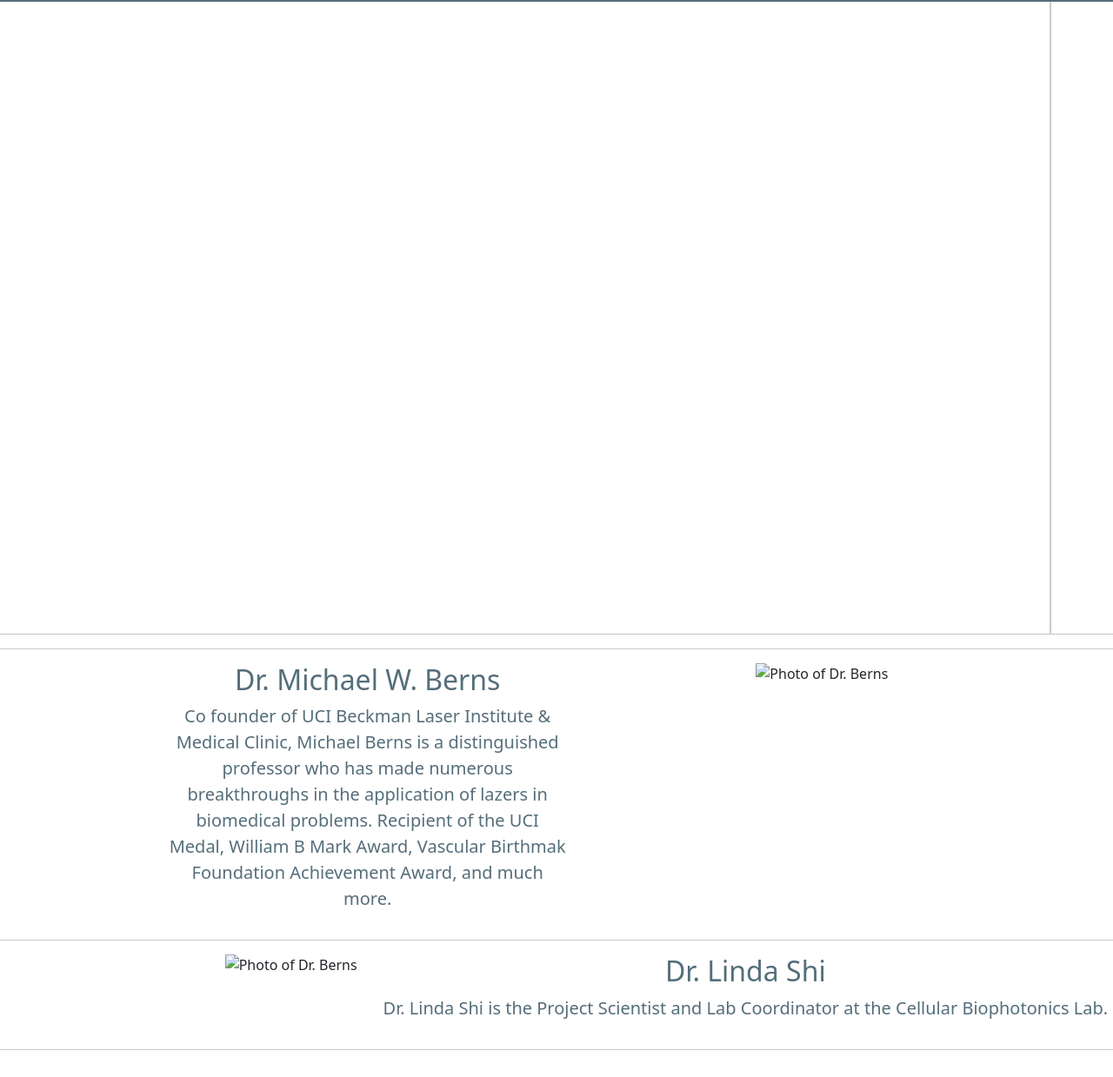
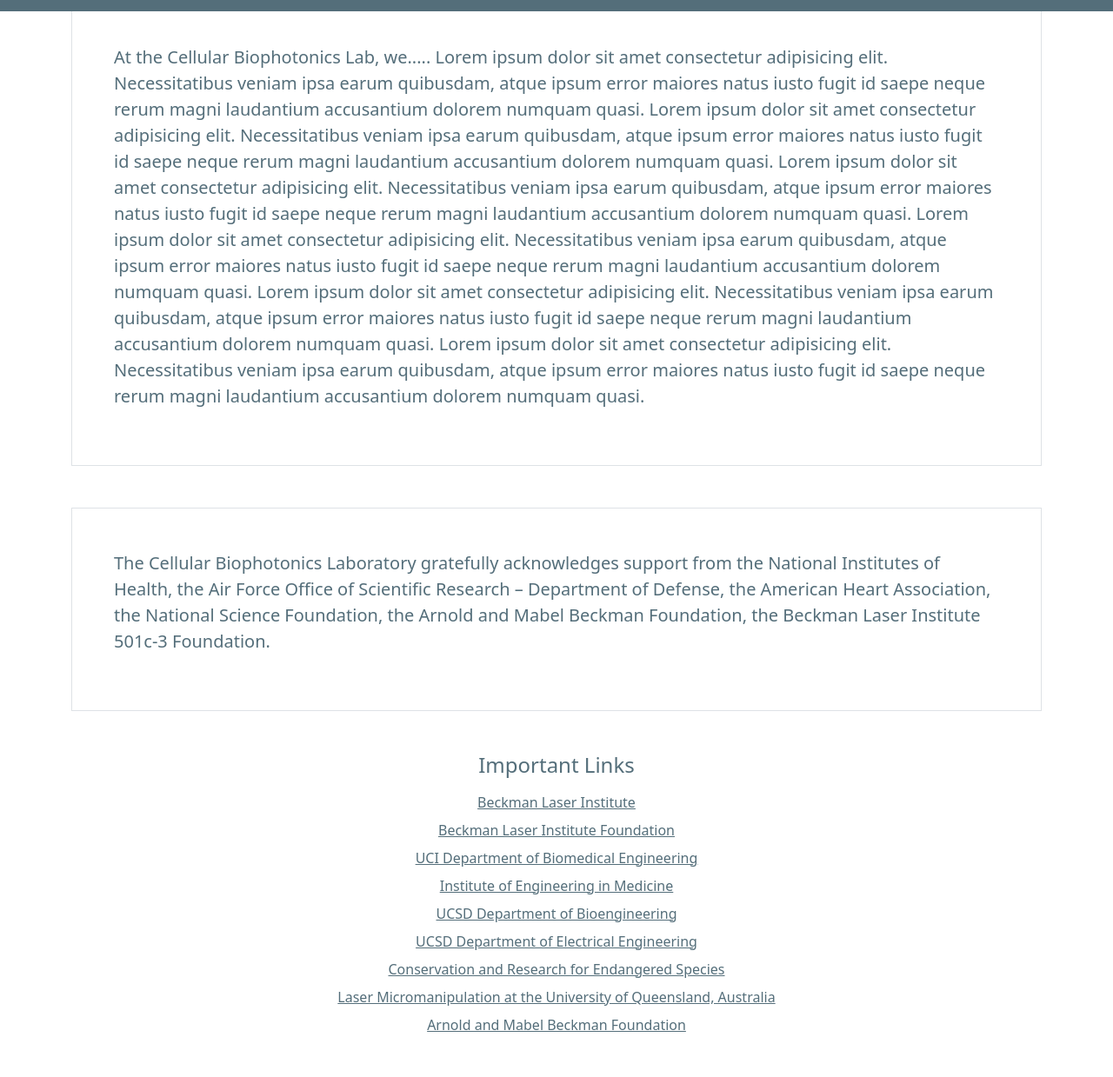
Before and after one commit to jonathanxue5/robolase-website, a plain HTML site: page home/index.html in a window 1280 px wide. Shown: the part 70-1309 px from the top of the page at 87% size. Drawn offline with nearby package versions, Linux system fonts and the light colour scheme.

Commit message:
Update index.html

```diff
--- a/home/index.html
+++ b/home/index.html
@@ -1,29 +1,32 @@
+<!DOCTYPE html>
 <html lang="en">
+  <head>
+    <meta charset="UTF-8" />
+    <meta name="viewport" content="width=device-width, initial-scale=1.0" />
+    <title>Home Page</title>
+    <link rel="stylesheet" href="css/bootstrap.min.css" />
+    <link rel="stylesheet" href="style.css">
+    <!-- Bootstrap CSS -->
+    <link href="https://cdn.jsdelivr.net/npm/bootstrap@5.0.2/dist/css/bootstrap.min.css" rel="stylesheet" integrity="sha384-EVSTQN3/azprG1Anm3QDgpJLIm9Nao0Yz1ztcQTwFspd3yD65VohhpuuCOmLASjC" crossorigin="anonymous">
 
-<head>
-  <meta charset="UTF-8">
-  <!-- Required meta tags -->
-  <meta charset="utf-8">
-  <meta name="viewport" content="width=device-width, initial-scale=1">
-
-  <!-- Bootstrap CSS -->
-  <link href="https://cdn.jsdelivr.net/npm/bootstrap@5.0.2/dist/css/bootstrap.min.css" rel="stylesheet"
-    integrity="sha384-EVSTQN3/azprG1Anm3QDgpJLIm9Nao0Yz1ztcQTwFspd3yD65VohhpuuCOmLASjC" crossorigin="anonymous">
-  <meta http-equiv="X-UA-Compatible" content="IE=edge">
-  <meta name="viewport" content="width=device-width, initial-scale=1.0">
-  <link rel="stylesheet" href="style.css">
-  <title>People</title>
   </head>
-
   <body>
     <nav class="navbar fixed-top navbar-expand-lg navbar-dark p-md-3" style="background-color: rgb(84, 110, 122);">
       <div class="container">
         <a class="navbar-brand" href="#">
-        <img src="img/UCSD.png" alt="" width="150" height="30" class="d-inline-block align-text-top">
+          <img src="img/UCSD.png" alt="" width="200" height="40" class="d-inline-block align-text-top">
+          <!--- <h3>Biophotonics Lab</h3> --->
         </a>
         <!--- <a class="navbar-brand" style="color: rgb(235, 233, 233)" href="#">Robolase</a> --->
-      <button class="navbar-toggler" type="button" data-bs-toggle="collapse" data-bs-target="#navbarNav"
-        aria-controls="navbarNav" aria-expanded="false" aria-label="Toggle navigation">
+        <button
+          class="navbar-toggler"
+          type="button"
+          data-bs-toggle="collapse"
+          data-bs-target="#navbarNav"
+          aria-controls="navbarNav"
+          aria-expanded="false"
+          aria-label="Toggle navigation"
+        >
           <span class="navbar-toggler-icon"></span>
         </button>
 
@@ -49,70 +52,73 @@
         </div>
       </div>
     </nav>
+
     <div id="carouselExampleIndicators" class="carousel slide" data-bs-ride="carousel">
       <div class="carousel-indicators">
-      <button type="button" data-bs-target="#carouselExampleIndicators" data-bs-slide-to="0" class="active"
-        aria-current="true" aria-label="Slide 1"></button>
-      <button type="button" data-bs-target="#carouselExampleIndicators" data-bs-slide-to="1"
-        aria-label="Slide 2"></button>
-      <button type="button" data-bs-target="#carouselExampleIndicators" data-bs-slide-to="2"
-        aria-label="Slide 3"></button>
-        <button type="button" data-bs-target="#carouselExampleIndicators" data-bs-slide-to="3"
-        aria-label="Slide 4"></button>
-        <button type="button" data-bs-target="#carouselExampleIndicators" data-bs-slide-to="4"
-        aria-label="Slide 5"></button>
+        <button type="button" data-bs-target="#carouselExampleIndicators" data-bs-slide-to="0" class="active" aria-current="true" aria-label="Slide 1"></button>
+        <button type="button" data-bs-target="#carouselExampleIndicators" data-bs-slide-to="1" aria-label="Slide 2"></button>
+        <button type="button" data-bs-target="#carouselExampleIndicators" data-bs-slide-to="2" aria-label="Slide 3"></button>
       </div>
       <div class="carousel-inner">
         <div class="carousel-item active">
-        <img src="img/Group Photo 1.jpg" class="mx-auto d-block w-100" alt="...">
+          <img src="img/img1.jpg" class="mx-auto d-block w-100" alt="...">
         </div>
         <div class="carousel-item">
-        <img src="img/Group Photo 2.jpg" class="mx-auto d-block w-100" alt="...">
+          <img src="img/img2.jpg" class="mx-auto d-block w-100" alt="...">
         </div>
         <div class="carousel-item">
-        <img src="img/Group Photo 3.jpg" class="mx-auto d-block w-100" alt="...">
-      </div>
-      <div class="carousel-item">
-        <img src="img/Group Photo 4.jpg" class="mx-auto d-block w-100" alt="...">
-      </div>
-      <div class="carousel-item">
-        <img src="img/Group Photo 5.jpg" class="mx-auto d-block w-100" alt="...">
+          <img src="img/img3.jpg" class="mx-auto d-block w-100" alt="...">
         </div>
       </div>
     </div>
-  <hr class="featurette-divider">
-
-  <div class="row featurette">
-    <div class="col-md-8">
-      <h2 class="featurette-heading" style="text-align:center; color:rgb(84, 110, 122)">Dr. Michael W. Berns</h2>
-      <p class="lead" style="text-align: center; margin-left: 12rem; margin-right: 12rem; color: rgb(84, 110, 122);">Co founder of UCI Beckman Laser Institute & Medical Clinic, Michael
-        Berns is a distinguished professor who has made numerous breakthroughs in the application of lazers in
-        biomedical problems. Recipient of the UCI Medal, William B Mark Award, Vascular Birthmak Foundation Achievement
-        Award, and much more.
+    <div class="container my-5 d-grid gap-5">
+      <div class="p-5 border" style="color:rgb(84, 110, 122); margin:auto">
+        <p>
+          At the Cellular Biophotonics Lab, we..... Lorem ipsum dolor sit amet consectetur adipisicing elit.
+          Necessitatibus veniam ipsa earum quibusdam, atque ipsum error maiores
+          natus iusto fugit id saepe neque rerum magni laudantium accusantium
+          dolorem numquam quasi. Lorem ipsum dolor sit amet consectetur adipisicing elit.
+          Necessitatibus veniam ipsa earum quibusdam, atque ipsum error maiores
+          natus iusto fugit id saepe neque rerum magni laudantium accusantium
+          dolorem numquam quasi. Lorem ipsum dolor sit amet consectetur adipisicing elit.
+          Necessitatibus veniam ipsa earum quibusdam, atque ipsum error maiores
+          natus iusto fugit id saepe neque rerum magni laudantium accusantium
+          dolorem numquam quasi. Lorem ipsum dolor sit amet consectetur adipisicing elit.
+          Necessitatibus veniam ipsa earum quibusdam, atque ipsum error maiores
+          natus iusto fugit id saepe neque rerum magni laudantium accusantium
+          dolorem numquam quasi. Lorem ipsum dolor sit amet consectetur adipisicing elit.
+          Necessitatibus veniam ipsa earum quibusdam, atque ipsum error maiores
+          natus iusto fugit id saepe neque rerum magni laudantium accusantium
+          dolorem numquam quasi. Lorem ipsum dolor sit amet consectetur adipisicing elit.
+          Necessitatibus veniam ipsa earum quibusdam, atque ipsum error maiores
+          natus iusto fugit id saepe neque rerum magni laudantium accusantium
+          dolorem numquam quasi.
         </p>
       </div>
-    <div class="col-md-4">
-      <img src="img/Dr. Berns.jpg" alt="Photo of Dr. Berns">
-    </div>
-  </div>
-  <hr class="featurette-divider">
-  <div class="row featurette">
-    <div class="col-md-4">
-        <img src="img/Dr. Shi.png" align="right" alt="Photo of Dr. Berns">
-    </div>
-    <div class="col-md-8">
-      <h2 class="featurette-heading" style="text-align: center; color: rgb(84, 110, 122);">Dr. Linda Shi</h2>
-      <p class="lead" style="text-align: center; color: rgb(84, 110, 122);">Dr. Linda Shi is the Project Scientist and Lab Coordinator at the Cellular Biophotonics Lab.</p>
-    </div>
+      <div class="p-5 border" style="color:rgb(84, 110, 122)">
+        <p>
+          The Cellular Biophotonics Laboratory gratefully acknowledges support from the National Institutes of Health, the Air Force Office of Scientific Research – Department of Defense, the American Heart Association, the National Science Foundation, the Arnold and Mabel Beckman Foundation, the Beckman Laser Institute 501c-3 Foundation.
+        </p>
       </div>
 
-  <hr class="featurette-divider">
+    </div>
+    <div class="container my-5 d-grid gap-2">
+      <h4 style="text-align: center; color:rgb(84, 110, 122);">Important Links</h4>
+      <a href="http://www.bli.uci.edu/" style="text-align: center; color:rgb(84, 110, 122);">Beckman Laser Institute</a>
+      <a href="http://www.beckmanlaserinstitutefoundation.com/" style="text-align: center; color:rgb(84, 110, 122);">Beckman Laser Institute Foundation</a>
+      <a href="https://engineering.uci.edu/dept/bme" style="text-align: center; color:rgb(84, 110, 122);">UCI Department of Biomedical Engineering</a>
+      <a href="https://iem.ucsd.edu/" style="text-align: center; color:rgb(84, 110, 122);">Institute of Engineering in Medicine</a>
+      <a href="https://be.ucsd.edu/" style="text-align: center; color:rgb(84, 110, 122);">UCSD Department of Bioengineering</a>
+      <a href="https://www.ece.ucsd.edu/" style="text-align: center; color:rgb(84, 110, 122);">UCSD Department of Electrical Engineering</a>
+      <a href="https://science.sandiegozoo.org/" style="text-align: center; color:rgb(84, 110, 122);">Conservation and Research for Endangered Species</a>
+      <a href="http://www.physics.uq.edu.au/lp/tweezers/" style="text-align: center; color:rgb(84, 110, 122);">Laser Micromanipulation at the University of Queensland, Australia</a>
+      <a href="https://www.beckman-foundation.org/" style="text-align: center; color:rgb(84, 110, 122);">Arnold and Mabel Beckman Foundation</a>
+
+    </div>
     <footer>
 
     </footer>
-  <script src="https://cdn.jsdelivr.net/npm/bootstrap@5.0.2/dist/js/bootstrap.bundle.min.js"
-    integrity="sha384-MrcW6ZMFYlzcLA8Nl+NtUVF0sA7MsXsP1UyJoMp4YLEuNSfAP+JcXn/tWtIaxVXM"
-    crossorigin="anonymous"></script>
+    <script src="https://cdn.jsdelivr.net/npm/@popperjs/core@2.9.2/dist/umd/popper.min.js" integrity="sha384-IQsoLXl5PILFhosVNubq5LC7Qb9DXgDA9i+tQ8Zj3iwWAwPtgFTxbJ8NT4GN1R8p" crossorigin="anonymous"></script>
+    <script src="https://cdn.jsdelivr.net/npm/bootstrap@5.0.2/dist/js/bootstrap.min.js" integrity="sha384-cVKIPhGWiC2Al4u+LWgxfKTRIcfu0JTxR+EQDz/bgldoEyl4H0zUF0QKbrJ0EcQF" crossorigin="anonymous"></script>
   </body>
-
 </html>
```
Lines whose indentation alone changed are shown as unchanged.
